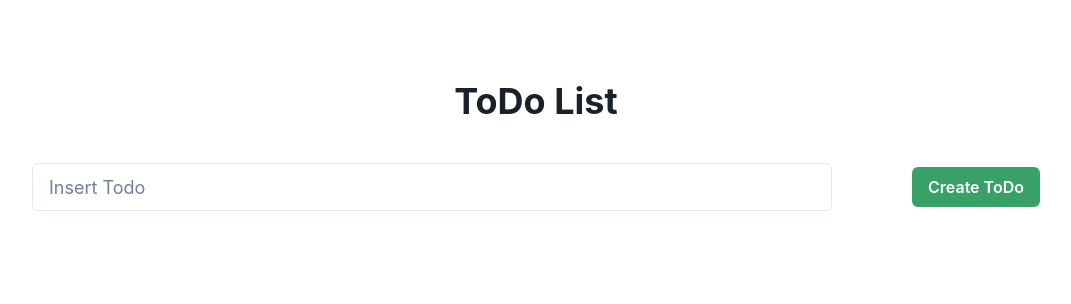
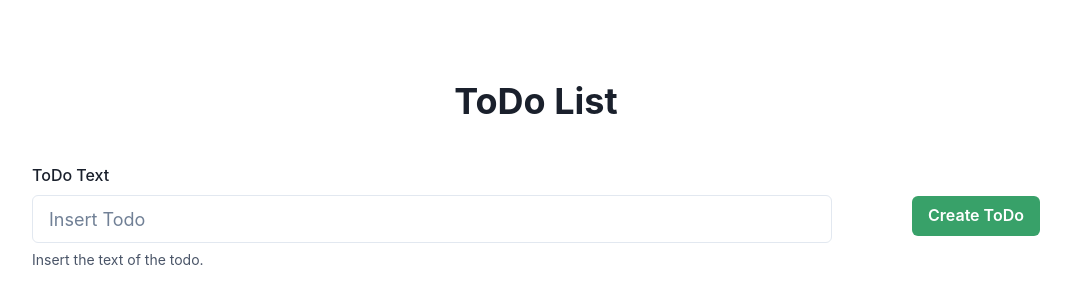
Before and after one commit to andreazanottoits/todos-app-react, a React (Create React App) app: page / in a window 1280 px wide. Shown: the top 304 px of the page, without its empty margins (104-1175 px from the left). Built offline with nearby package versions, Linux system fonts and the light colour scheme.

Commit message:
Add input validation

```diff
--- a/src/components/NewTodo.tsx
+++ b/src/components/NewTodo.tsx
@@ -4,9 +4,20 @@ import ToDoList from './ToDoList';
 import date from 'date-and-time';
 import { ToDoType } from '../interfaces/types';
 
+import {
+  FormControl,
+  FormLabel,
+  FormErrorMessage,
+  FormHelperText,
+} from '@chakra-ui/react';
+
 export default function NewTodo() {
+  const TodoTextMaxLength = 20;
   const [toDoValueText, settoDoValueText] = useState('');
 
+  function ValidateTodoText(): boolean {
+    return toDoValueText.length > TodoTextMaxLength;
+  }
   const getInitialToDosFromLocalStorage = (): ToDoType[] => {
     const storage = localStorage.getItem('toDoList');
     if (storage !== null) {
@@ -76,9 +87,12 @@ export default function NewTodo() {
 
   return (
     <Box>
+      <FormControl isInvalid={ValidateTodoText()}>
         <Flex flexFlow={'row'} justifyContent={'center'} alignItems={'center'}>
           <Box>
+            <FormLabel htmlFor="text">ToDo Text</FormLabel>
             <Input
+              id="text"
               size="lg"
               width={'100vh'}
               value={toDoValueText}
@@ -87,10 +101,19 @@ export default function NewTodo() {
                 settoDoValueText(e.target.value);
               }}
             />
+            {ValidateTodoText() ? (
+              <FormErrorMessage>
+                the todo text has be to shorter than 20 characters.
+              </FormErrorMessage>
+            ) : (
+              <FormHelperText>Insert the text of the todo.</FormHelperText>
+            )}
           </Box>
           <Box>
             <Button
               ml={20}
+              type="submit"
+              disabled={ValidateTodoText()}
               colorScheme="green"
               onClick={() => {
                 addTodo();
@@ -100,6 +123,8 @@ export default function NewTodo() {
             </Button>
           </Box>
         </Flex>
+      </FormControl>
+
       {toDoList.length > 0 && (
         <ToDoList
           toDoList={toDoList}
```
Lines whose indentation alone changed are shown as unchanged.
